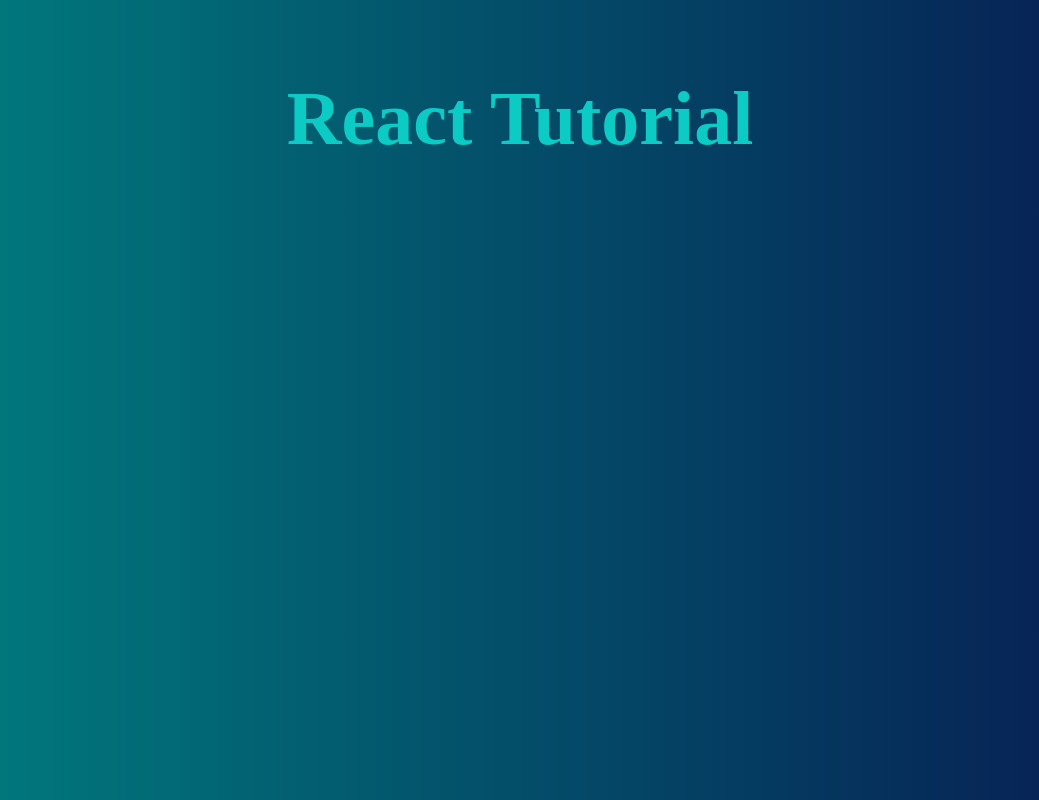
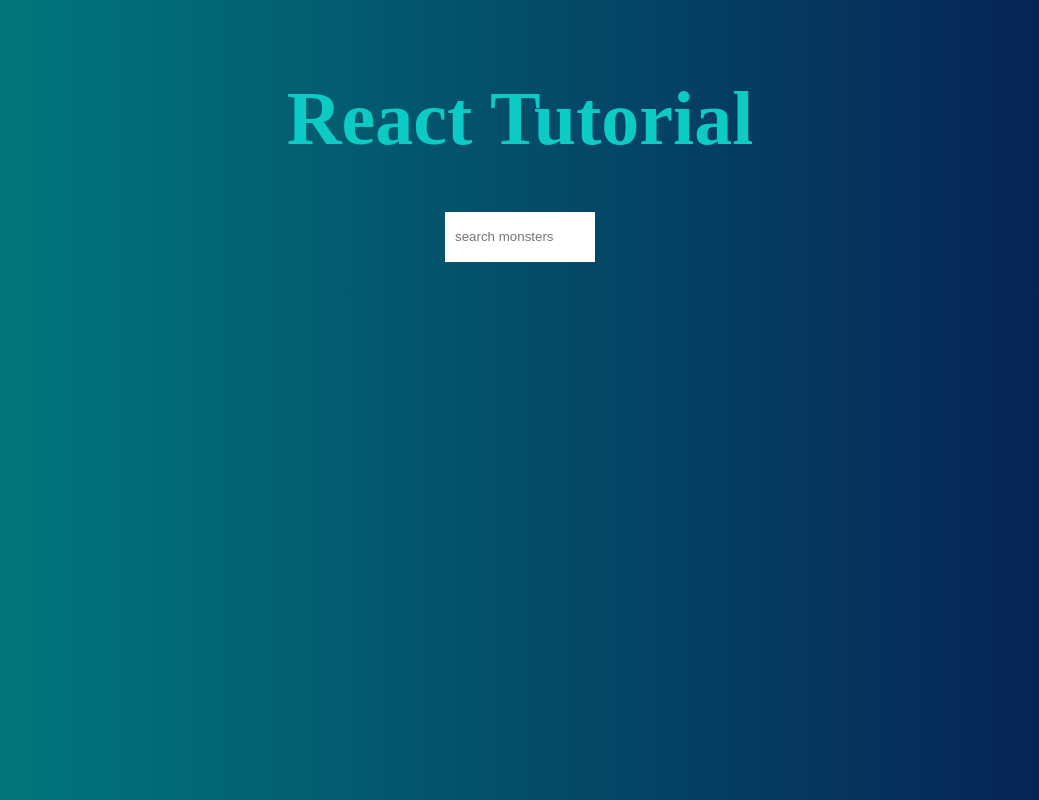
Before and after one commit to alekzizz/react_tutorial, a React (Create React App) app: page / in a window 1280 px wide. Shown: the whole page, without its empty margins (120-1159 px from the left). Built offline with nearby package versions, Linux system fonts and the light colour scheme; a web font is replaced by a local one.

Commit message:
useState hook

```diff
--- a/src/App.js
+++ b/src/App.js
@@ -1,4 +1,4 @@
-import { Component } from "react";
+import { useState } from "react";
 
 import CardList from "./components/card-list/card-list.component";
 import SearchBox from "./components/search-box/search-box.component";
@@ -6,18 +6,26 @@
 import "./App.css";
 
 const App = () => {
+  const [searchField, setSearchField] = useState("");
+  console.log(searchField);
+
+  const onSearchChange = (event) => {
+    const searchFieldString = event.target.value.toLocaleLowerCase();
+    setSearchField(searchFieldString);
+  };
+
   return (
     <div className="App">
       <h1 className="app-title">React Tutorial</h1>
-        {/* <SearchBox
+      <SearchBox
         className="monster-search-box"
         placeholder="search monsters"
         onChangeHandler={onSearchChange}
       />
-        <CardList monsters={filteredMonsters} /> */}
+      {/* <CardList monsters={filteredMonsters} /> */}
     </div>
-  )
-}
+  );
+};
 
 // class App extends Component {
 //   constructor() {
```
Lines whose indentation alone changed are shown as unchanged.
